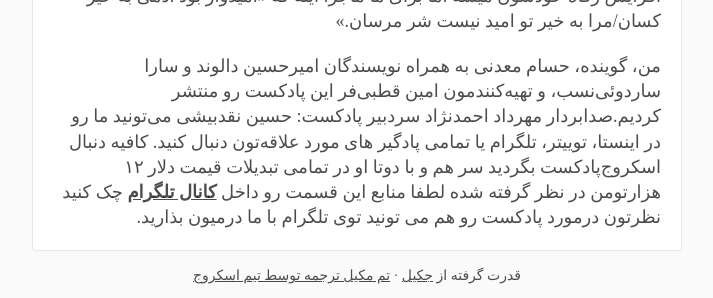
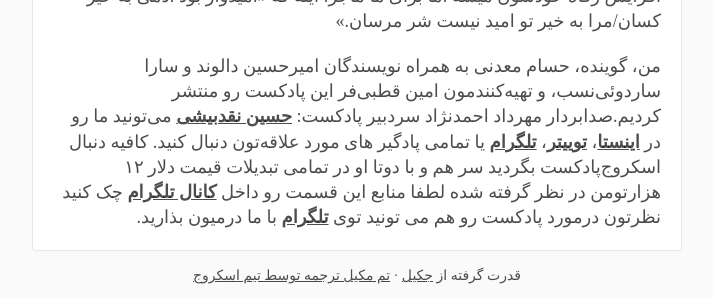
Before and after one commit to scroogepodcast/scroogepodcast.github.io, a Jekyll site: the page built from _posts/2019-12-29-E01.md, in a window 1280 px wide and 900 px high, scrolled down 3781 px. Shown: the part 599-897 px from the top of the window, without its empty margins (283-996 px from the left). Built offline with Jekyll 4.4.1, drawn with Linux system fonts in a browser that asks for light colours; some web fonts are replaced; some of the changed lines change nothing that is shown.

Commit message:
Update 2019-12-29-E01.md

```diff
--- a/_posts/2019-12-29-E01.md
+++ b/_posts/2019-12-29-E01.md
@@ -78,8 +78,12 @@ title: "قسمت اول: متهم اصلی چیست؟"
 توی دولت‌های عادی مردم بخش زیادی از درآمدشون رو خودشون دو دستی تقدیم می‌کنن چون می‌دونن پولشون به بهترین نحو مدیریت و صرف افزایش رفاه خودشون میشه اما برای ما ماجرا اینه که «امیدوار بود آدمی به خیر کسان/مرا به خیر تو امید نیست شر مرسان.»
 
 
-من، گوینده، حسام معدنی به همراه نویسندگان امیرحسین دالوند و سارا ساردوئی‌نسب، و تهیه‌کنندمون امین قطبی‌فر این پادکست رو منتشر کردیم.صدابردار مهرداد احمدنژاد سردبیر پادکست: حسین نقدبیشی
-می‌تونید ما رو در اینستا، توییتر، تلگرام یا تمامی پادگیر های مورد علاقه‌تون دنبال کنید. کافیه دنبال اسکروج‌پادکست بگردید سر هم و با دوتا او
- در تمامی تبدیلات قیمت دلار ۱۲ هزارتومن در نظر گرفته شده لطفا منابع این قسمت رو داخل [کانال تلگرام] چک کنید نظرتون درمورد پادکست رو هم می تونید توی تلگرام با ما درمیون بذارید.
+من، گوینده، حسام معدنی به همراه نویسندگان امیرحسین دالوند و سارا ساردوئی‌نسب، و تهیه‌کنندمون امین قطبی‌فر این پادکست رو منتشر کردیم.صدابردار مهرداد احمدنژاد سردبیر پادکست: [حسین نقدبیشی]
+می‌تونید ما رو در [اینستا]، [توییتر]، [تلگرام] یا تمامی پادگیر های مورد علاقه‌تون دنبال کنید. کافیه دنبال اسکروج‌پادکست بگردید سر هم و با دوتا او
+ در تمامی تبدیلات قیمت دلار ۱۲ هزارتومن در نظر گرفته شده لطفا منابع این قسمت رو داخل [کانال تلگرام] چک کنید نظرتون درمورد پادکست رو هم می تونید توی [تلگرام] با ما درمیون بذارید.
 
 [کانال تلگرام]: https://t.me/scroogepodcast
+[حسین نقدبیشی]: https://naghdbishi.ir
+[تلگرام]: https://t.me/ScroogePod
+[اینستا]: https://www.instagram.com/scroogepodcast/
+[توییتر]: https://twitter.com/scroogepodcast
```
